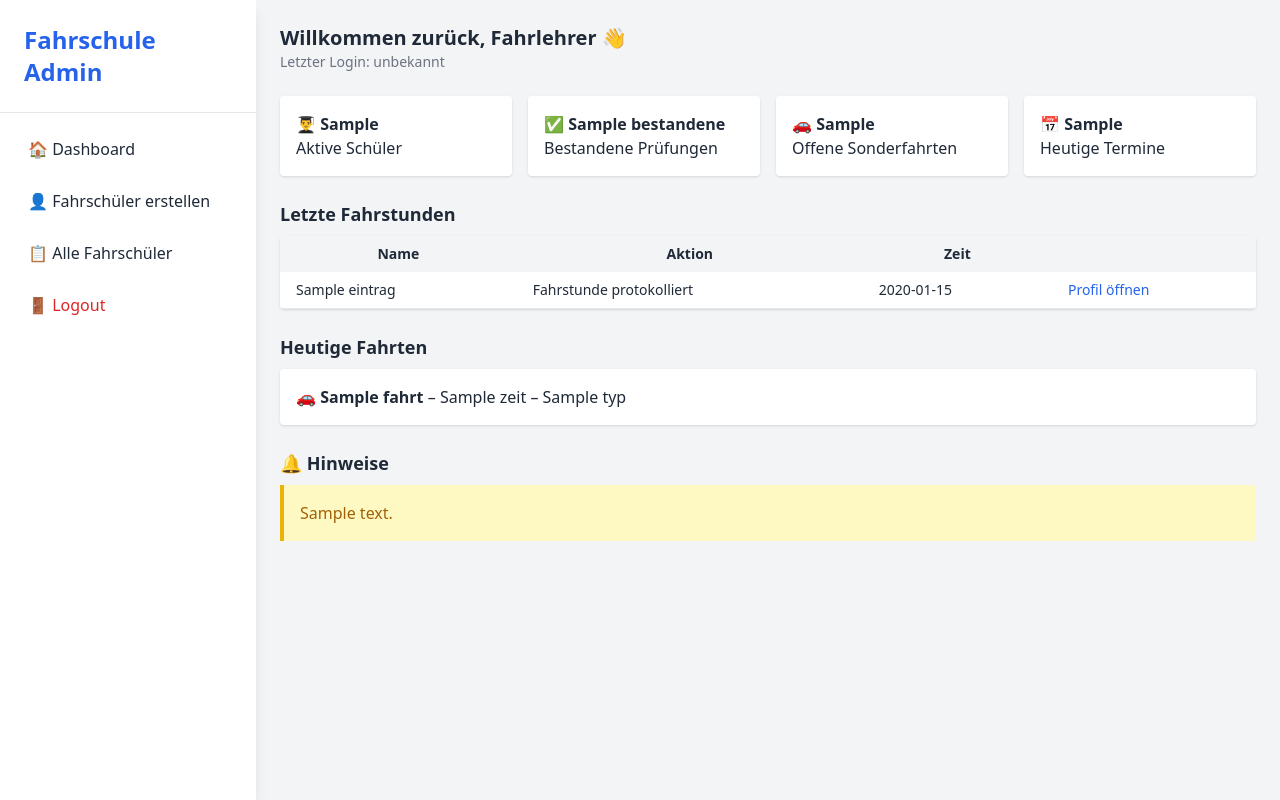
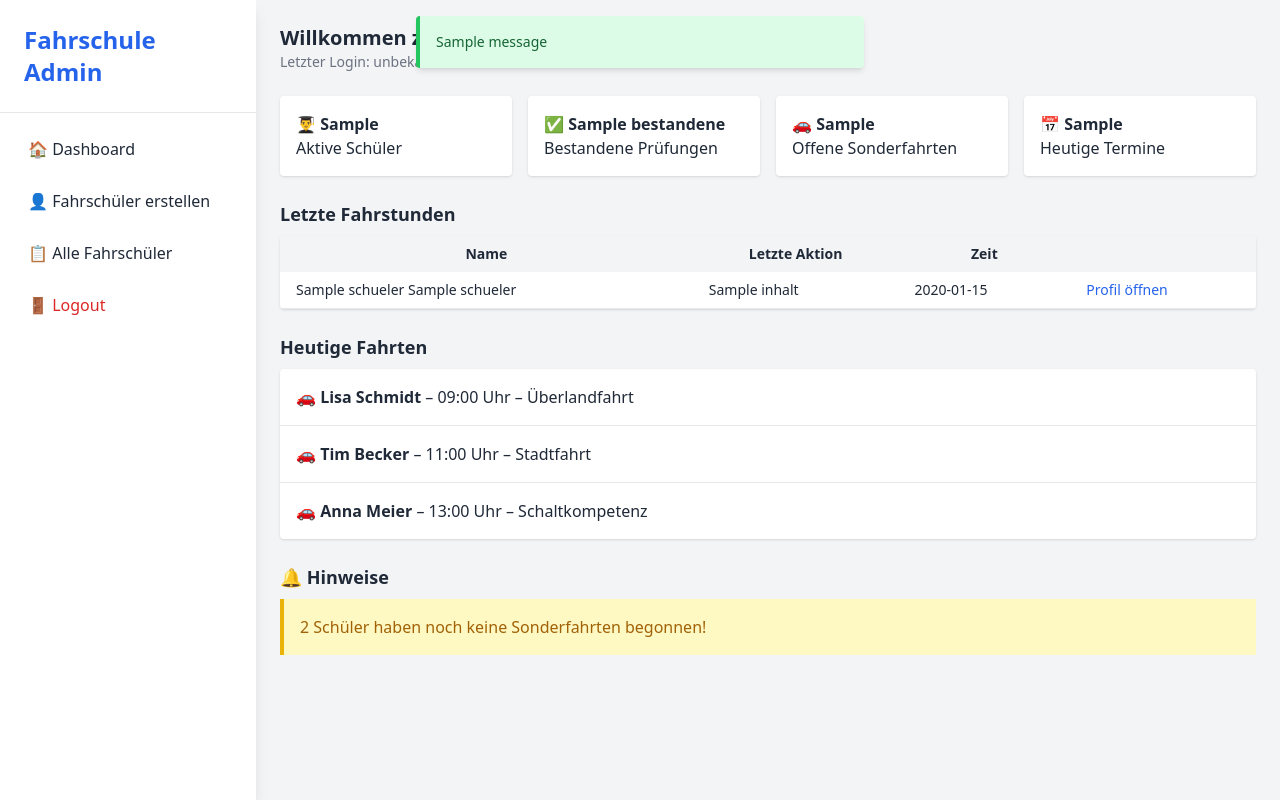
Before and after one commit to eyfahrlehrer/ausbildungsdiagrammkarte_flask, a Flask app: template templates/dashboard.html in a window 1280 px wide. Run offline with Flask 3, Linux system fonts and the light colour scheme; the template is opened without the code that fills it: most values are stand-ins (such as "Sample title", 1, 10 or a date in 2020); one stand-in notice (Sample message) is shown; parts of the project's set-up code (start-up, migrations or seed data) failed here and were passed over; some libraries are stand-ins or nearby versions.

Commit message:
Update dashboard.html

```diff
--- a/templates/dashboard.html
+++ b/templates/dashboard.html
@@ -7,6 +7,24 @@
     <script src="https://cdn.tailwindcss.com"></script>
 </head>
 <body class="bg-gray-100 text-gray-800">
+
+    <!-- 🔔 Flash-Meldungen -->
+    {% with messages = get_flashed_messages(with_categories=true) %}
+      {% if messages %}
+        <div class="fixed top-4 left-1/2 transform -translate-x-1/2 w-full max-w-md z-50">
+          {% for category, message in messages %}
+            <div class="mb-2 p-4 rounded shadow-md text-sm
+                        {% if category == 'success' %}bg-green-100 text-green-800 border-l-4 border-green-500
+                        {% elif category == 'danger' %}bg-red-100 text-red-800 border-l-4 border-red-500
+                        {% elif category == 'info' %}bg-blue-100 text-blue-800 border-l-4 border-blue-500
+                        {% else %}bg-gray-100 text-gray-800 border-l-4 border-gray-400{% endif %}">
+              {{ message }}
+            </div>
+          {% endfor %}
+        </div>
+      {% endif %}
+    {% endwith %}
+
     <div class="flex min-h-screen">
 
         <!-- Sidebar -->
@@ -45,36 +63,34 @@
                         <thead class="bg-gray-100">
                             <tr>
                                 <th class="px-4 py-2">Name</th>
-                                <th class="px-4 py-2">Aktion</th>
+                                <th class="px-4 py-2">Letzte Aktion</th>
                                 <th class="px-4 py-2">Zeit</th>
                                 <th class="px-4 py-2"></th>
                             </tr>
                         </thead>
                         <tbody>
-                            {% for eintrag in letzte_fahrstunden %}
+                            {% for eintrag in letzte_protokolle %}
                             <tr class="border-b">
-                                <td class="px-4 py-2">{{ eintrag.schuelername }}</td>
-                                <td class="px-4 py-2">Fahrstunde protokolliert</td>
-                                <td class="px-4 py-2">{{ eintrag.datum.strftime("%d.%m.%Y %H:%M") }}</td>
-                                <td class="px-4 py-2"><a href="/profil/{{ eintrag.schueler_id }}" class="text-blue-600">Profil öffnen</a></td>
+                                <td class="px-4 py-2">{{ eintrag.schueler.nachname }} {{ eintrag.schueler.vorname }}</td>
+                                <td class="px-4 py-2">{{ eintrag.inhalt }}</td>
+                                <td class="px-4 py-2">{{ eintrag.datum.strftime('%d.%m.%Y') }}</td>
+                                <td class="px-4 py-2">
+                                    <a href="/profil/{{ eintrag.schueler.id }}" class="text-blue-600 hover:underline">Profil öffnen</a>
+                                </td>
                             </tr>
-                            {% else %}
-                            <tr><td colspan="4" class="text-center p-4">Keine Einträge gefunden.</td></tr>
                             {% endfor %}
                         </tbody>
                     </table>
                 </div>
             </section>
 
-            <!-- Heutige Fahrten -->
+            <!-- Heutige Fahrten (Platzhalter oder dynamisch ergänzen) -->
             <section class="mb-6">
                 <h3 class="text-lg font-bold mb-2">Heutige Fahrten</h3>
                 <ul class="bg-white rounded shadow divide-y">
-                    {% for fahrt in heutige_fahrten %}
-                    <li class="p-4">🚗 <strong>{{ fahrt.schuelername }}</strong> – {{ fahrt.zeit }} – {{ fahrt.typ }}</li>
-                    {% else %}
-                    <li class="p-4 text-gray-500">Keine Fahrten für heute geplant.</li>
-                    {% endfor %}
+                    <li class="p-4">🚗 <strong>Lisa Schmidt</strong> – 09:00 Uhr – Überlandfahrt</li>
+                    <li class="p-4">🚗 <strong>Tim Becker</strong> – 11:00 Uhr – Stadtfahrt</li>
+                    <li class="p-4">🚗 <strong>Anna Meier</strong> – 13:00 Uhr – Schaltkompetenz</li>
                 </ul>
             </section>
 
@@ -82,7 +98,7 @@
             <section>
                 <h3 class="text-lg font-bold mb-2">🔔 Hinweise</h3>
                 <div class="bg-yellow-100 border-l-4 border-yellow-500 text-yellow-700 p-4">
-                    <p>{{ hinweis_text }}</p>
+                    <p>2 Schüler haben noch keine Sonderfahrten begonnen!</p>
                 </div>
             </section>
         </main>
```
